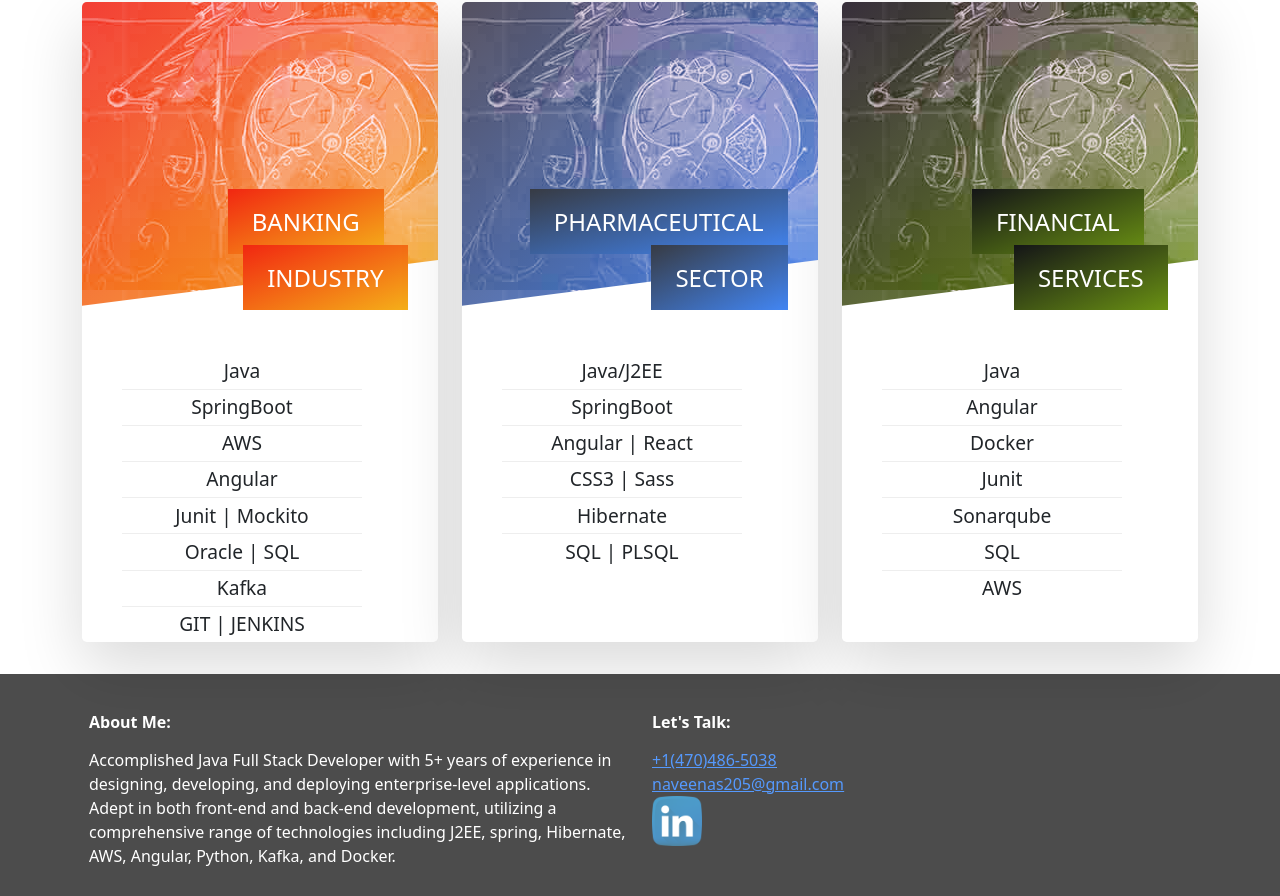
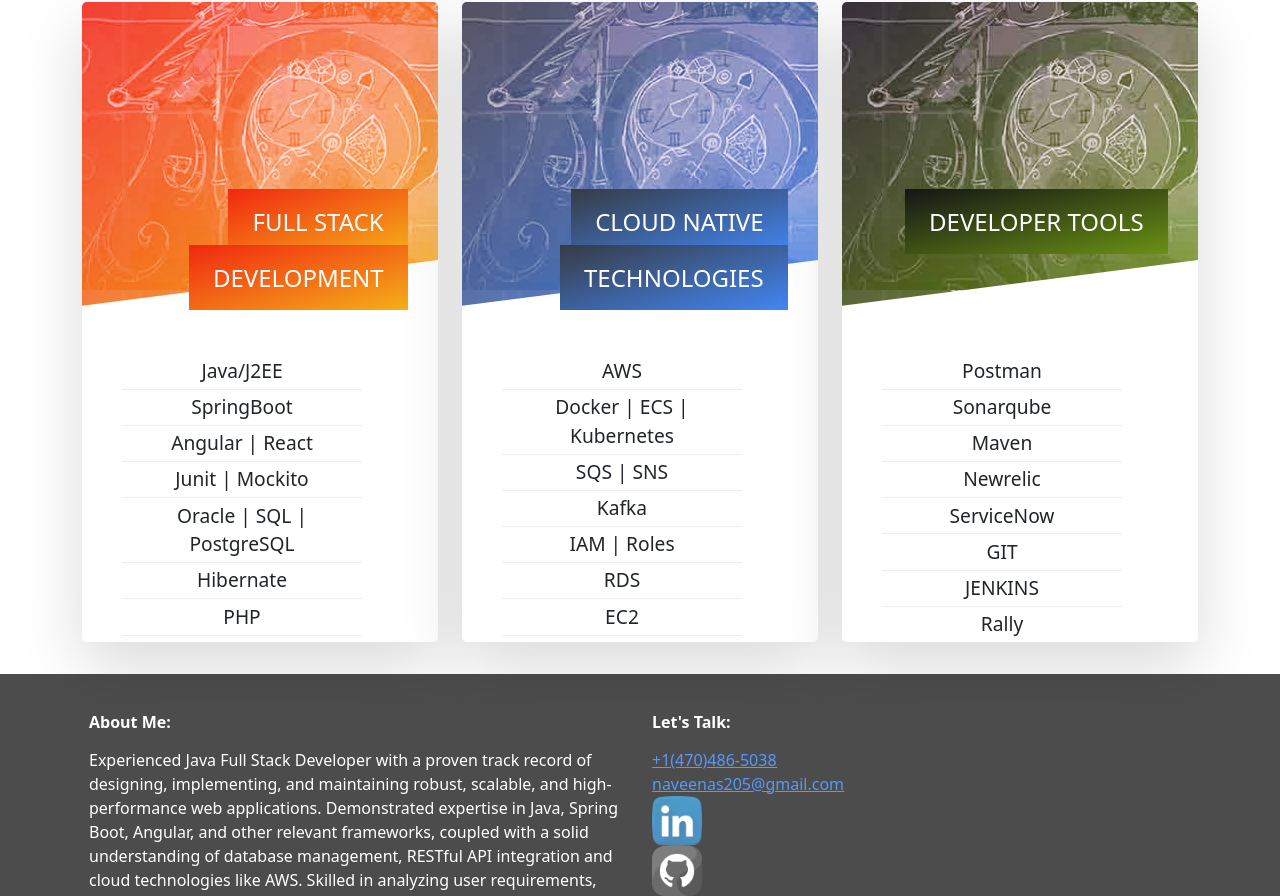
Before and after one commit to naveena1807/myPortfolio, a React (Create React App) app: page / in a window 1280 px wide. Shown: the part 2336-3232 px from the top of the page. Built offline with nearby package versions, Linux system fonts and the light colour scheme.

Commit message:
updated technical skills container

```diff
--- a/src/containers/ContactDetailsContainer.js
+++ b/src/containers/ContactDetailsContainer.js
@@ -1,6 +1,7 @@
 import React from 'react';
 import { Container, Row, Col } from 'react-bootstrap';
 import linkedin from '../Images/linkedin.png';
+import github from '../Images/github.png';
 
 const ContactDetailsContainer = React.memo(() => {
 
@@ -10,6 +11,11 @@
             logo: linkedin,
             alt: 'Linkedin logo',
             url: 'https://www.linkedin.com/in/naveenas205/'
+        },
+        {
+            logo: github,
+            alt: 'Github logo',
+            url: 'https://github.com/naveena1807/myPortfolio'
         }
     ];
 
@@ -46,8 +52,10 @@
                             About Me:
                         </strong>
                         <div className="margin-vertical-md">
-                            Accomplished Java Full Stack Developer with 5+ years of experience in designing, developing, and deploying enterprise-level applications.
-                            Adept in both front-end and back-end development, utilizing a comprehensive range of technologies including J2EE, spring, Hibernate, AWS, Angular, Python, Kafka, and Docker.
+                            Experienced Java Full Stack Developer with a proven track record of designing, implementing, and maintaining robust, scalable, and high-performance web applications.
+                            Demonstrated expertise in Java, Spring Boot, Angular, and other relevant frameworks, coupled with a solid understanding of database management, RESTful API integration and cloud technologies like AWS.
+                            Skilled in analyzing user requirements, designing system architectures, and ensuring seamless end-to-end functionality.
+                            Proven ability to thrive in fast-paced, dynamic environments while maintaining a focus on delivering high-quality software solutions.
                         </div>
                     </Col>
                     <Col xs={12} md={6} className="margin-vertical-md ">
--- a/src/containers/HeroContainer.js
+++ b/src/containers/HeroContainer.js
@@ -7,7 +7,7 @@
 const HeroContainer = React.memo(() => {
 
     const handleContact = () => {
-        window.location.href = "#contact";
+        window.location.href = '#contact';
     };
 
     return (
@@ -28,6 +28,6 @@
     );
 });
 
-HeroContainer.displayName = "HeroContainer";
+HeroContainer.displayName = 'HeroContainer';
 
 export default HeroContainer;
--- a/src/containers/JSAbstractContainer.js
+++ b/src/containers/JSAbstractContainer.js
@@ -16,8 +16,9 @@
     return (
         <Container>
             <Row className="flex-center flex-column margin-vertical-sm margin-horizontal-sm">
-                <SubHeading heading="FULL STACK FOCUSED" className="text-size-md text-center" />
-                <SubHeading heading="WITH DIFFERENT FRONT END, BACK END FRAMEWORKS EXPERIENCE" className="text-size-md text-center" />
+                <SubHeading heading="FULL STACK DDEVELOPMENT" className="text-size-md text-center" />
+                <SubHeading heading="UTILIZING VARIOUS FRAMEWORKS AND TOOLS" className="text-size-md text-center" />
+                <SubHeading heading=" " className="text-size-md text-center" />
             </Row>
             <Row className="padding-horizontal-sm text-left">
                 <Col xs={12} md={6}>
@@ -50,6 +51,6 @@
     );
 });
 
-JSAbstractContainer.displayName = "JSAbstractContainer";
+JSAbstractContainer.displayName = 'JSAbstractContainer';
 
 export default JSAbstractContainer;
--- a/src/containers/ProjectPortfolioContainer.js
+++ /dev/null
@@ -1,70 +0,0 @@
-import React from 'react';
-import { Container, Row, Col } from 'react-bootstrap';
-import SubHeading from '../components/SubHeading';
-import PortfolioCard from '../components/PortfolioCard';
-
-const imageClass = ['cardFrontImage1', 'cardFrontImage2', 'cardFrontImage3']
-
-const cardBackFill = ['cardBackFill_1', 'cardBackFill_2', 'cardBackFill_3'];
-
-const cardBackText_1 = `Developed a microservices-based application using Core Java, Java 11, and Angular 14,
-                        optimizing performance and scalability. Integrated AWS cloud services, Docker, and Kubernetes for seamless deployment and orchestration.
-                        Enhanced data processing and messaging with Kafka, improving transaction throughput and reliability.`;
-
-const cardBackText_2 = `Built a portal application using Spring Boot and Angular 6/7, focusing on modular design and microservices for easy maintenance and upgrades.
-                        Managed containerized deployments with Docker and Kubernetes, ensuring consistent and reliable service delivery.
-                        On the front end, I used Angular to create interactive, data-driven applications, significantly improving user experience.`;
-
-const cardBackText_3 = `Contributed to the full SDLC, developing microservices with Spring Boot and deploying them using AWS ECS and ECR, boosting system performance by over 40%.
-                        Developed RESTful APIs and implemented caching strategies to improve response times and resource utilization.
-                        Consistently wrote JUnit tests to validate the functionality and integrity of the code and followed TDD approch.`;
-
-const technologies_1 = ['Java', 'SpringBoot', 'AWS', 'Angular', 'Junit | Mockito', 'Oracle | SQL', 'Kafka', 'GIT | JENKINS'];
-const technologies_2 = ['Java/J2EE', 'SpringBoot', 'Angular | React', 'CSS3 | Sass', 'Hibernate', 'SQL | PLSQL'];
-const technologies_3 = ['Java', 'Angular', 'Docker', 'Junit', 'Sonarqube', 'SQL', 'AWS'];
-
-const ProjectPortfolioContainer = React.memo(() => {
-
-    return (
-        <Container>
-            <Row className="flex-center margin-vertical-sm padding-vertical-xlg margin-horizontal-sm">
-                <SubHeading heading="PROJECT PORTFOLIO" className="text-size-md text-center" />
-            </Row>
-            <>
-                <Row className="justify-content-md-center">
-                    <Col xs={12} xl={4}>
-                        <PortfolioCard
-                            imageClass={imageClass[0]}
-                            cardBackFill={cardBackFill[0]}
-                            cardHeading='Banking Industry'
-                            cardBackText={cardBackText_1}
-                            technologies={technologies_1}
-                        />
-                    </Col>
-                    <Col xs={12} xl={4}>
-                        <PortfolioCard
-                            imageClass={imageClass[1]}
-                            cardBackFill={cardBackFill[1]}
-                            cardHeading='Pharmaceutical Sector'
-                            cardBackText={cardBackText_2}
-                            technologies={technologies_2}
-                        />
-                    </Col>
-                    <Col xs={12} xl={4}>
-                        <PortfolioCard
-                            imageClass={imageClass[2]}
-                            cardBackFill={cardBackFill[2]}
-                            cardHeading='Financial services'
-                            cardBackText={cardBackText_3}
-                            technologies={technologies_3}
-                        />
-                    </Col>
-                </Row>
-            </>
-        </Container>
-    );
-});
-
-ProjectPortfolioContainer.displayName = "ProjectPortfolioContainer";
-
-export default ProjectPortfolioContainer;
--- a/src/containers/ProjectsContainer.js
+++ b/src/containers/ProjectsContainer.js
@@ -49,6 +49,6 @@
     );
 });
 
-ProjectsContainer.displayName = "ProjectsContainer";
+ProjectsContainer.displayName = 'ProjectsContainer';
 
 export default ProjectsContainer;
--- /dev/null
+++ b/src/containers/TechnicalSkillsContainer.js
@@ -0,0 +1,72 @@
+import React from 'react';
+import Container from 'react-bootstrap/Container';
+import Row from 'react-bootstrap/Row';
+import Col from 'react-bootstrap/Col';
+import SubHeading from '../components/SubHeading';
+import PortfolioCard from '../components/PortfolioCard';
+
+const imageClass = ['cardFrontImage1', 'cardFrontImage2', 'cardFrontImage3'];
+
+const cardBackFill = ['cardBackFill_1', 'cardBackFill_2', 'cardBackFill_3'];
+
+const cardBackText_1 = `Skilled in both front-end and back-end development, with extensive experience using technologies such as Java/J2EE, SpringBoot, Hibernate, Angular, SQL etc.
+                        Strong ability to lead projects through every stage of the Software Development Lifecycle (SDLC) with Agile methodologies.
+                        My technical acumen is complemented by a solid understanding of cloud services and containerization technologies, enabling me to create comprehensive, efficient, and deployable solutions.`;
+
+const cardBackText_2 = `Have extensive experience integrating cloud services, particularly AWS, to boost application performance, scalability, and reliability.
+                        I am adept at utilizing a range of AWS tools, including EC2, SQS, ECS, etc, to optimize and manage cloud infrastructure.
+                        My expertise ensures that applications benefit from efficient, scalable, and reliable cloud solutions.`;
+
+const cardBackText_3 = `I effectively utilize a diverse array of software tools to streamline development, testing and deployment processes and also to enhance productivity.
+                        My toolkit includes IDEs like IntelliJ IDEA and Eclipse, version control systems such as Git, testing tools like postman, etc.
+                        By leveraging these tools, I ensure efficient code management, smooth project builds, and robust collaboration throughout the development lifecycle.`;
+
+const technologies_1 = ['Java/J2EE', 'SpringBoot', 'Angular | React', 'Junit | Mockito', 'Oracle | SQL | PostgreSQL', 'Hibernate', 'PHP', 'HTML | CSS | JS'];
+const technologies_2 = ['AWS', 'Docker | ECS | Kubernetes', 'SQS | SNS', 'Kafka', 'IAM | Roles', 'RDS', 'EC2', 'Lambda', 'Redis'];
+const technologies_3 = ['Postman', 'Sonarqube', 'Maven', 'Newrelic', 'ServiceNow', 'GIT', 'JENKINS', 'Rally', 'STS | VS Code | Intellij', 'MS Word | MS Excel'];
+
+const TechnicalSkillsContainer = React.memo(() => {
+
+    return (
+        <Container>
+            <Row className="flex-center margin-vertical-sm padding-vertical-xlg margin-horizontal-sm">
+                <SubHeading heading="TECHNICAL SKILLS" className="text-size-md text-center" />
+            </Row>
+            <>
+                <Row className="justify-content-md-center">
+                    <Col xs={12} xl={4}>
+                        <PortfolioCard
+                            imageClass={imageClass[0]}
+                            cardBackFill={cardBackFill[0]}
+                            cardHeading='Full Stack Development'
+                            cardBackText={cardBackText_1}
+                            technologies={technologies_1}
+                        />
+                    </Col>
+                    <Col xs={12} xl={4}>
+                        <PortfolioCard
+                            imageClass={imageClass[1]}
+                            cardBackFill={cardBackFill[1]}
+                            cardHeading='Cloud Native Technologies'
+                            cardBackText={cardBackText_2}
+                            technologies={technologies_2}
+                        />
+                    </Col>
+                    <Col xs={12} xl={4}>
+                        <PortfolioCard
+                            imageClass={imageClass[2]}
+                            cardBackFill={cardBackFill[2]}
+                            cardHeading='Developer Tools'
+                            cardBackText={cardBackText_3}
+                            technologies={technologies_3}
+                        />
+                    </Col>
+                </Row>
+            </>
+        </Container>
+    );
+});
+
+TechnicalSkillsContainer.displayName = 'TechnicalSkillsContainer';
+
+export default TechnicalSkillsContainer;
--- a/src/pages/Home.js
+++ b/src/pages/Home.js
@@ -2,7 +2,7 @@
 import HeroContainer from '../containers/HeroContainer';
 import JSAbstractContainer from '../containers/JSAbstractContainer';
 import ProjectsContainer from '../containers/ProjectsContainer';
-import ProjectPortfolioContainer from '../containers/ProjectPortfolioContainer';
+import TechnicalSkillsContainer from '../containers/TechnicalSkillsContainer';
 import ContactDetailsContainer from '../containers/ContactDetailsContainer';
 
 class Home extends React.Component {
@@ -12,7 +12,7 @@
         <HeroContainer />
         <JSAbstractContainer />
         <ProjectsContainer />
-        <ProjectPortfolioContainer />
+        <TechnicalSkillsContainer />
         <ContactDetailsContainer />
       </div>
     );
```
Also changed, not shown: .eslintrc.js, src/images/github.png (added), 1 other file (tests, documents, lock files or other folders).
